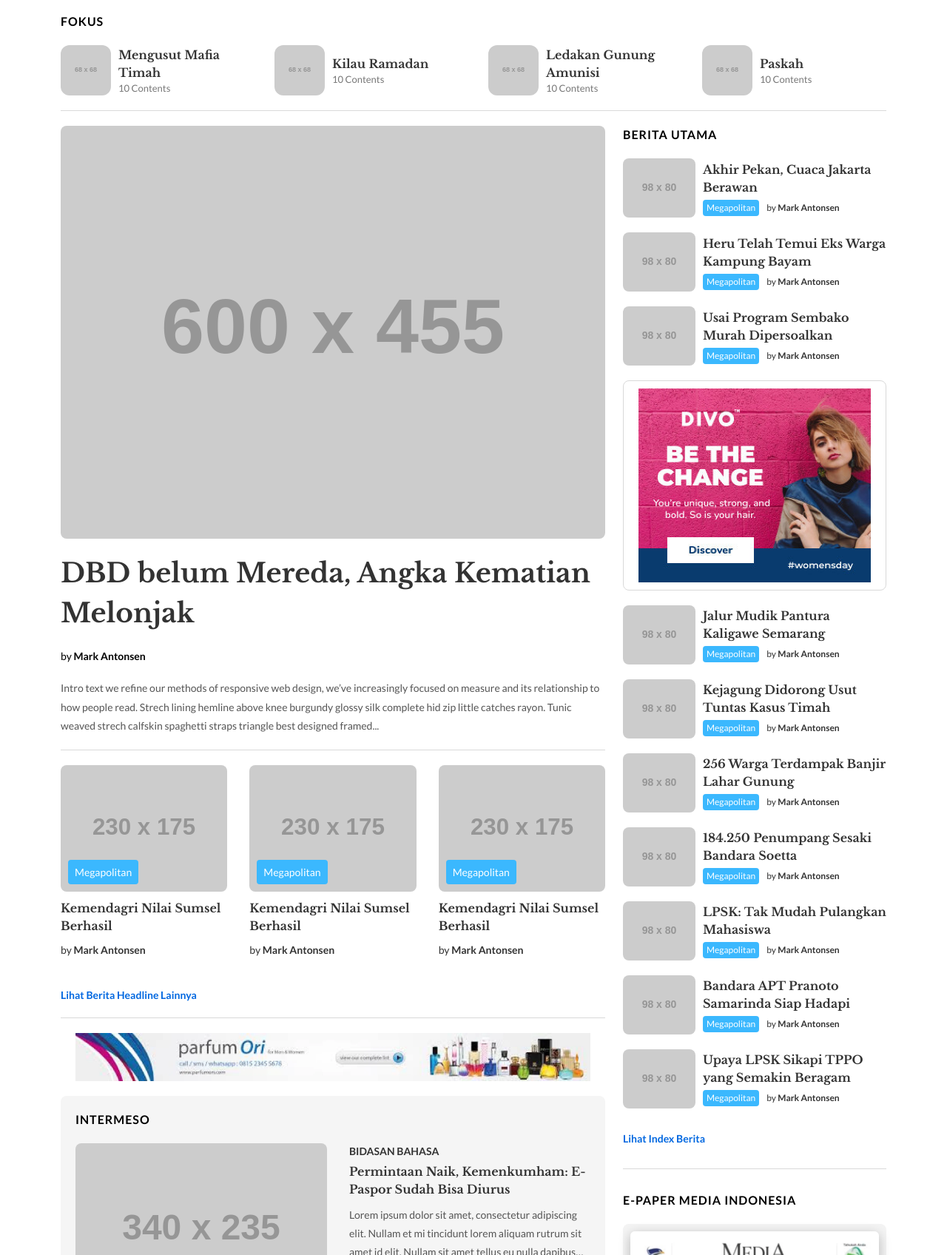
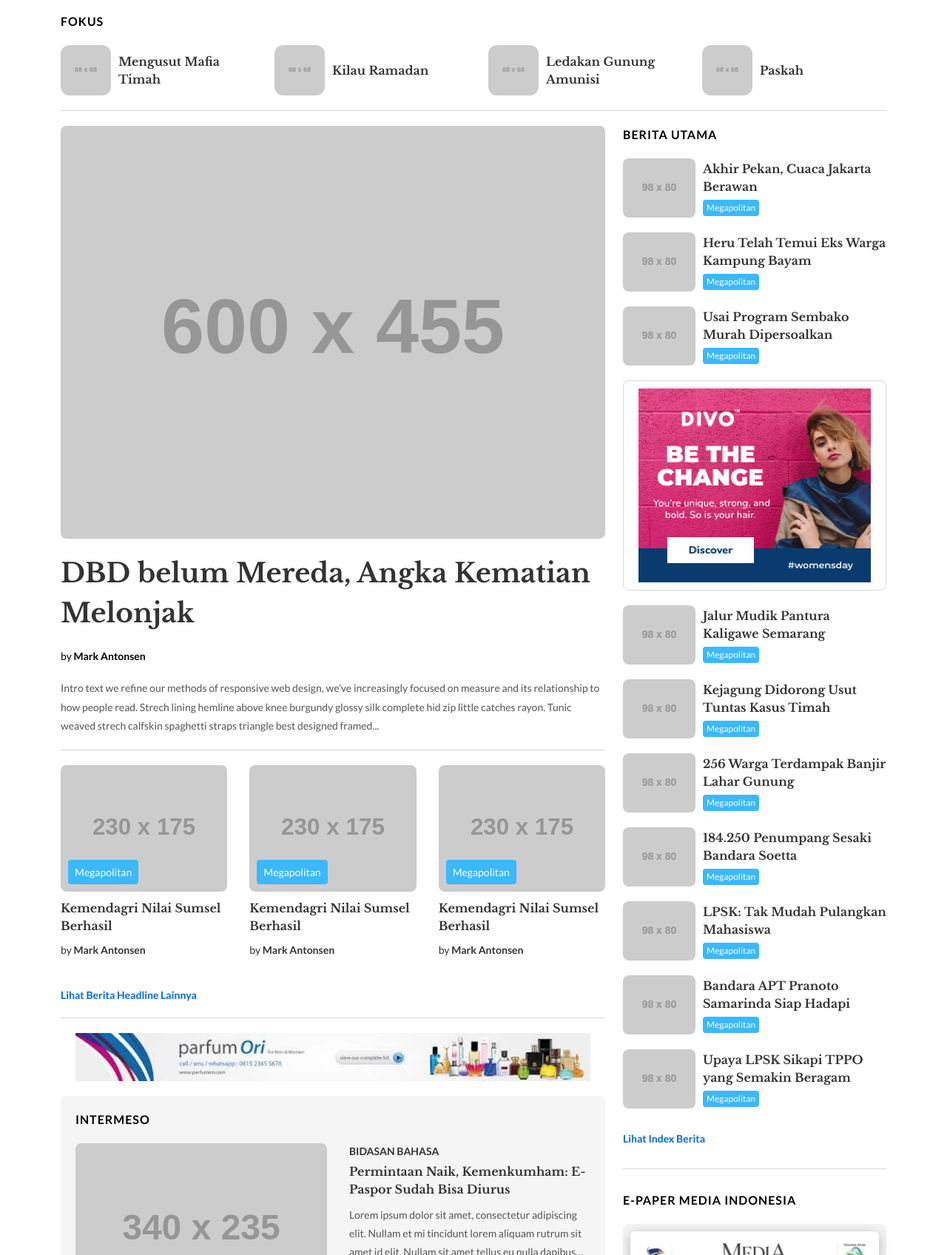
Before and after one commit to hiwinda/mi-e-paper, a plain HTML site: page index.html in a window 1280 px wide. Shown: the part 343-2039 px from the top of the page at 74% size. Drawn offline with nearby package versions, Linux system fonts and the light colour scheme; placeholder pictures from the web are drawn by us; a script that the page names is missing.

Commit message:
update revisi

```diff
--- a/assets/css/main.css
+++ b/assets/css/main.css
@@ -489,10 +489,6 @@ button:focus:not(:focus-visible) {
     display: inline-block;
     font-weight: 700;
 }
-.mi-content .author.author-sm {
-    font-size: 12px;
-    margin-bottom: 0;
-}
 .mi-content .main-article .author,
 .mi-content .main-article .author a {
     color: #000000;
@@ -564,11 +560,6 @@ button:focus:not(:focus-visible) {
 .mi-category-item .mi-ci-list h2 {
     margin-bottom: 0;
 }
-.mi-category-item .mi-ci-list li .desc-right > span {
-    color: #777777;
-    font-size: 13px;
-    display: block;
-}
 .main-article {
     display: flex;
     flex-direction: column;
@@ -802,10 +793,6 @@ button:focus:not(:focus-visible) {
 }
 .mi-sidebar_list h2 {
     margin-bottom: 5px;
-}
-.sidebar-list_bottom {
-    display: flex;
-    align-items: center;
 }
 .mi-sidebar-ads {
     border: 1px solid #D9D9D9;
@@ -950,11 +937,6 @@ button:focus:not(:focus-visible) {
     .mi-sidebar_list .item-horizontal .img-left img {
         width: 70px;
     }
-    .mi-sidebar_list .sidebar-list_bottom {
-        flex-direction: column;
-        row-gap: 5px;
-        align-items: flex-start;
-    }
     .mi-sidebar_product li a {
         flex-direction: column;
     }
@@ -1003,10 +985,6 @@ button:focus:not(:focus-visible) {
 .mi-breadcrumb li a {
     color: #000000;
     display: block;
-    max-width: 163px;
-    white-space: nowrap;
-    overflow: hidden;
-    text-overflow: ellipsis;
 }
 .mi-breadcrumb li a:hover {
     color: #0067E0;
@@ -1234,9 +1212,9 @@ button:focus:not(:focus-visible) {
     padding: 50px 25px 95px 25px;
     position: relative;
     height: 100%;
-    -webkit-box-shadow: 0px 2px 5px 0px rgba(0,0,0,0.2);
-    -moz-box-shadow: 0px 2px 5px 0px rgba(0,0,0,0.2);
-    box-shadow: 0px 2px 5px 0px rgba(0,0,0,0.2);
+    -webkit-box-shadow: 2px 2px 15px 0px rgba(0,0,0,0.2);
+    -moz-box-shadow: 2px 2px 15px 0px rgba(0,0,0,0.2);
+    box-shadow: 2px 2px 15px 0px rgba(0,0,0,0.2);
 }
 .mi-pricing_wrapper .mi-pl_item .pl-item_button {
     position: absolute;
--- a/index.html
+++ b/index.html
@@ -183,7 +183,6 @@
                             </div>
                             <div class="desc-right">
                                 <h2><a href="#" title="">Mengusut Mafia Timah</a></h2>
-                                <span>10 Contents</span>
                             </div>
                         </div>
                     </li>
@@ -194,7 +193,6 @@
                             </div>
                             <div class="desc-right">
                                 <h2><a href="#" title="">Kilau Ramadan</a></h2>
-                                <span>10 Contents</span>
                             </div>
                         </div>
                     </li>
@@ -205,7 +203,6 @@
                             </div>
                             <div class="desc-right">
                                 <h2><a href="#" title="">Ledakan Gunung Amunisi</a></h2>
-                                <span>10 Contents</span>
                             </div>
                         </div>
                     </li>
@@ -216,7 +213,6 @@
                             </div>
                             <div class="desc-right">
                                 <h2><a href="#" title="">Paskah</a></h2>
-                                <span>10 Contents</span>
                             </div>
                         </div>
                     </li>
@@ -454,11 +450,7 @@
                                     </div>
                                     <div class="desc-right">
                                         <h2><a href="#" title="">Akhir Pekan, Cuaca Jakarta Berawan</a></h2>
-                                        <div class="sidebar-list_bottom">
                                         <a href="#" title="" class="tagline">Megapolitan</a>
-                                            <div class="author author-sm">by <a href="#" title="">Mark Antonsen</a>
-                                            </div>
-                                        </div>
                                     </div>
                                 </li>
                                 <li class="item-horizontal">
@@ -467,11 +459,7 @@
                                     </div>
                                     <div class="desc-right">
                                         <h2><a href="#" title="">Heru Telah Temui Eks Warga Kampung Bayam</a></h2>
-                                        <div class="sidebar-list_bottom">
                                         <a href="#" title="" class="tagline">Megapolitan</a>
-                                            <div class="author author-sm">by <a href="#" title="">Mark Antonsen</a>
-                                            </div>
-                                        </div>
                                     </div>
                                 </li>
                                 <li class="item-horizontal">
@@ -480,11 +468,7 @@
                                     </div>
                                     <div class="desc-right">
                                         <h2><a href="#" title="">Usai Program Sembako Murah Dipersoalkan</a></h2>
-                                        <div class="sidebar-list_bottom">
                                         <a href="#" title="" class="tagline">Megapolitan</a>
-                                            <div class="author author-sm">by <a href="#" title="">Mark Antonsen</a>
-                                            </div>
-                                        </div>
                                     </div>
                                 </li>
                                 <li class="mi-sidebar-ads">
@@ -498,11 +482,7 @@
                                     </div>
                                     <div class="desc-right">
                                         <h2><a href="#" title="">Jalur Mudik Pantura Kaligawe Semarang</a></h2>
-                                        <div class="sidebar-list_bottom">
                                         <a href="#" title="" class="tagline">Megapolitan</a>
-                                            <div class="author author-sm">by <a href="#" title="">Mark Antonsen</a>
-                                            </div>
-                                        </div>
                                     </div>
                                 </li>
                                 <li class="item-horizontal">
@@ -511,11 +491,7 @@
                                     </div>
                                     <div class="desc-right">
                                         <h2><a href="#" title="">Kejagung Didorong Usut Tuntas Kasus Timah</a></h2>
-                                        <div class="sidebar-list_bottom">
                                         <a href="#" title="" class="tagline">Megapolitan</a>
-                                            <div class="author author-sm">by <a href="#" title="">Mark Antonsen</a>
-                                            </div>
-                                        </div>
                                     </div>
                                 </li>
                                 <li class="item-horizontal">
@@ -524,11 +500,7 @@
                                     </div>
                                     <div class="desc-right">
                                         <h2><a href="#" title="">256 Warga Terdampak Banjir Lahar Gunung</a></h2>
-                                        <div class="sidebar-list_bottom">
                                         <a href="#" title="" class="tagline">Megapolitan</a>
-                                            <div class="author author-sm">by <a href="#" title="">Mark Antonsen</a>
-                                            </div>
-                                        </div>
                                     </div>
                                 </li>
                                 <li class="item-horizontal">
@@ -537,11 +509,7 @@
                                     </div>
                                     <div class="desc-right">
                                         <h2><a href="#" title="">184.250 Penumpang Sesaki Bandara Soetta </a></h2>
-                                        <div class="sidebar-list_bottom">
                                         <a href="#" title="" class="tagline">Megapolitan</a>
-                                            <div class="author author-sm">by <a href="#" title="">Mark Antonsen</a>
-                                            </div>
-                                        </div>
                                     </div>
                                 </li>
                                 <li class="item-horizontal">
@@ -550,11 +518,7 @@
                                     </div>
                                     <div class="desc-right">
                                         <h2><a href="#" title="">LPSK: Tak Mudah Pulangkan Mahasiswa </a></h2>
-                                        <div class="sidebar-list_bottom">
                                         <a href="#" title="" class="tagline">Megapolitan</a>
-                                            <div class="author author-sm">by <a href="#" title="">Mark Antonsen</a>
-                                            </div>
-                                        </div>
                                     </div>
                                 </li>
                                 <li class="item-horizontal">
@@ -563,11 +527,7 @@
                                     </div>
                                     <div class="desc-right">
                                         <h2><a href="#" title="">Bandara APT Pranoto Samarinda Siap Hadapi</a></h2>
-                                        <div class="sidebar-list_bottom">
                                         <a href="#" title="" class="tagline">Megapolitan</a>
-                                            <div class="author author-sm">by <a href="#" title="">Mark Antonsen</a>
-                                            </div>
-                                        </div>
                                     </div>
                                 </li>
                                 <li class="item-horizontal">
@@ -576,11 +536,7 @@
                                     </div>
                                     <div class="desc-right">
                                         <h2><a href="#" title="">Upaya LPSK Sikapi TPPO yang Semakin Beragam</a></h2>
-                                        <div class="sidebar-list_bottom">
                                         <a href="#" title="" class="tagline">Megapolitan</a>
-                                            <div class="author author-sm">by <a href="#" title="">Mark Antonsen</a>
-                                            </div>
-                                        </div>
                                     </div>
                                 </li>
                             </ul>
```
Lines whose indentation alone changed are shown as unchanged.
